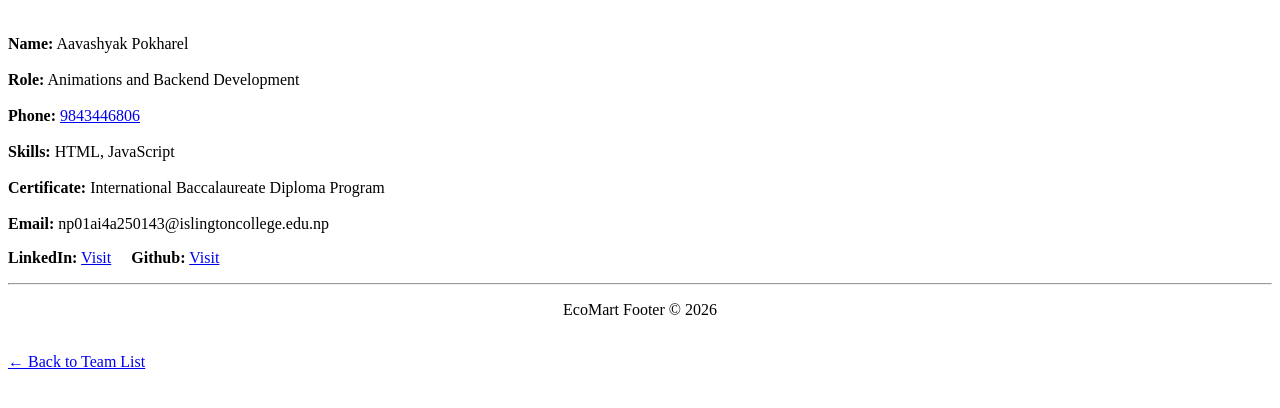
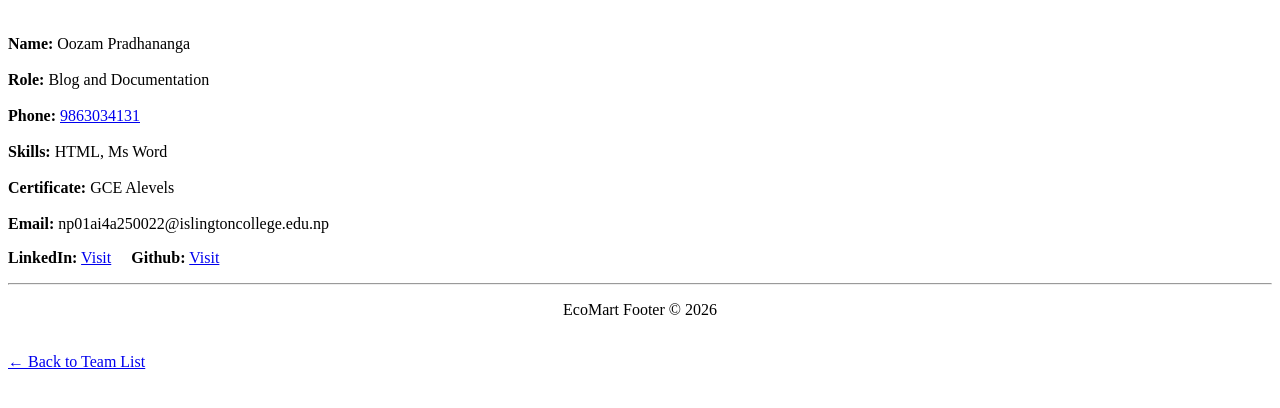
Before and after one commit to adityajaiswalstudy-boop/EcoMart, a plain HTML site: page EcoMart/Contact/contactdraft/oozam.html in a window 1280 px wide. Shown: the part 316-724 px from the top of the page. Drawn offline with Linux system fonts and the light colour scheme.

Commit message:
Update oozam.html

```diff
--- a/EcoMart/Contact/contactdraft/oozam.html
+++ b/EcoMart/Contact/contactdraft/oozam.html
@@ -24,17 +24,17 @@
     <br>
 
     <p>
-        <strong>Name:</strong> Aavashyak Pokharel<br><br>
-        <strong>Role:</strong> Animations and Backend Development<br><br>
-        <strong>Phone:</strong> <a href="tel:9843446806">9843446806</a><br><br>
-        <strong>Skills:</strong> HTML, JavaScript<br><br>
-        <strong>Certificate:</strong> International Baccalaureate Diploma Program<br><br>
-        <strong>Email:</strong> np01ai4a250143@islingtoncollege.edu.np
+        <strong>Name:</strong> Oozam Pradhananga<br><br>
+        <strong>Role:</strong> Blog and Documentation<br><br>
+        <strong>Phone:</strong> <a href="tel:9843446806">9863034131</a><br><br>
+        <strong>Skills:</strong> HTML, Ms Word<br><br>
+        <strong>Certificate:</strong> GCE Alevels<br><br>
+        <strong>Email:</strong> np01ai4a250022@islingtoncollege.edu.np
     </p>
 
     <p>
         <strong>LinkedIn:</strong> <a href="https://www.linkedin.com/in/aavashyak-pokharel-2347b131a/">Visit</a> &nbsp;&nbsp;&nbsp;
-        <strong>Github:</strong> <a href="https://github.com/Aavashyak">Visit</a>
+        <strong>Github:</strong> <a href="https://github.com/SzoboszlaiFanboy">Visit</a>
     </p>
 
     <hr>
@@ -47,4 +47,5 @@
     <a href="contact.html">← Back to Team List</a>
 
 </body>
+
 </html>
```
